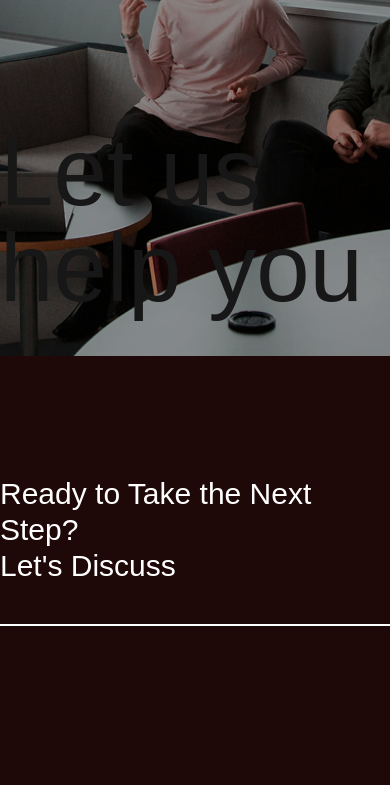
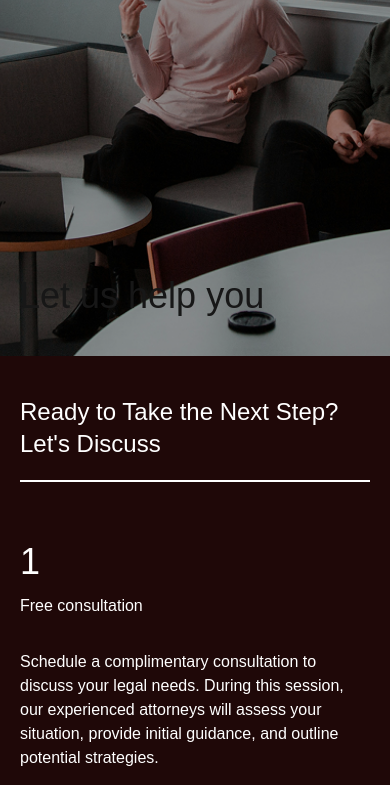
Before and after one commit to DavronNabijonv/Business_consulting, a Next.js app: page /schedule in a window 390 px wide. Shown: the part 480-1265 px from the top of the page. Built offline with nearby package versions, Linux system fonts and the light colour scheme.

Commit message:
schedule page responsive done

```diff
--- a/component/schedule/banner.tsx
+++ b/component/schedule/banner.tsx
@@ -10,8 +10,8 @@ export function Banner() {
       />
 
       {/* content */}
-      <div className="max-w-350 w-full mx-auto relative z-10 h-full flex items-end justify-start">
-        <p className="text-8xl max-w-250 w-full">
+      <div className="max-w-350 w-full mx-auto relative lg:px-2 px-5 z-10 h-full flex items-end justify-start">
+        <p className="lg:text-8xl sm:text-6xl text-4xl max-w-250 w-full">
           Let us help you
         </p>
       </div>
--- a/component/schedule/discuss.tsx
+++ b/component/schedule/discuss.tsx
@@ -27,27 +27,27 @@ const DISCUSS = [
 
 export function Discuss() {
   return (
-    <div className="bg-[#1f0808] py-30 text-white">
-      <div className="max-w-300 w-full mx-auto">
-        <p className="text-3xl">Ready to Take the Next Step? </p>
-        <p className="text-3xl">Let's Discuss</p>
-        <div className="w-full bg-white h-0.5 my-10" />
+    <div className="bg-[#1f0808] sm:py-30 py-10 text-white">
+      <div className="max-w-300 w-full mx-auto lg:px-2 px-5">
+        <p className="sm:text-3xl text-2xl">Ready to Take the Next Step? </p>
+        <p className="sm:text-3xl text-2xl">Let's Discuss</p>
+        <div className="w-full bg-white h-0.5 lg:my-10 my-5" />
         <div>
           {DISCUSS.map((item) => (
             <div
               key={item.id}
-              className="border-b border-white py-30 flex items-start justify-between gap-3"
+              className="border-b border-white lg:py-30 py-10 flex md:flex-row flex-col sm:items-start md:items-center justify-between gap-3"
             >
-              <p className="text-[200px] -mt-20">{item.id}</p>
-              <div className="max-w-100 w-full space-y-18">
+              <p className="lg:text-[200px] sm:text-[100px] text-4xl lg:-mt-20">{item.id}</p>
+              <div className="max-w-100 w-full lg:space-y-18 space-y-8">
                 <p>{item.title}</p> <p>{item.desc}</p>
               </div>
             </div>
           ))}
         </div>
-        <div className="flex items-center mt-20 w-full gap-20">
-          <p className="text-4xl">Discover how we can help</p>
-          <button className="text-black bg-white px-6 py-3 rounded-full text-xl">
+        <div className="flex sm:flex-row flex-col sm:items-center mt-20 w-full sm:gap-20 gap-5">
+          <p className="lg:text-4xl sm:text-3xl text-2xl">Discover how we can help</p>
+          <button className="text-black bg-white max-w-40 w-full px-6 py-2 rounded-full text-xl">
             Contact US
           </button>
         </div>
```
